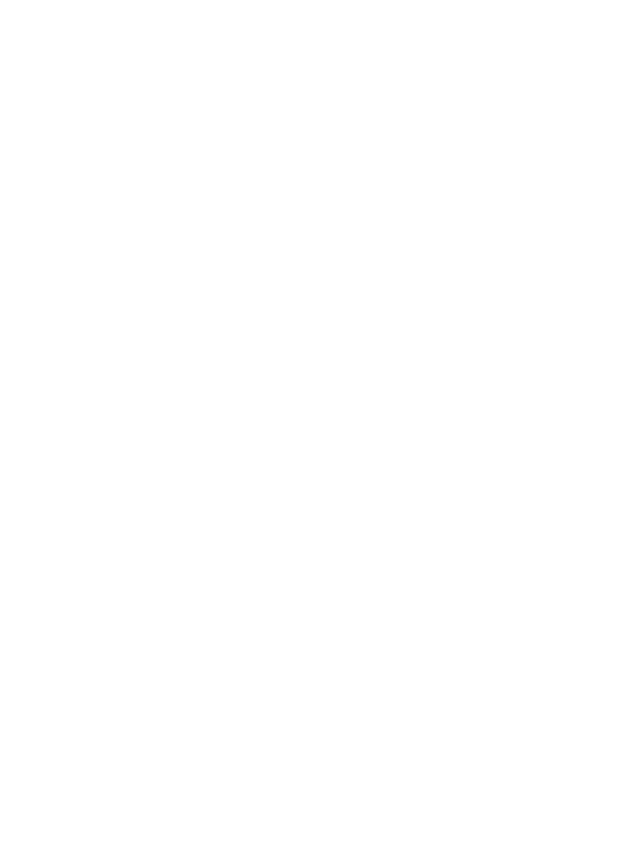
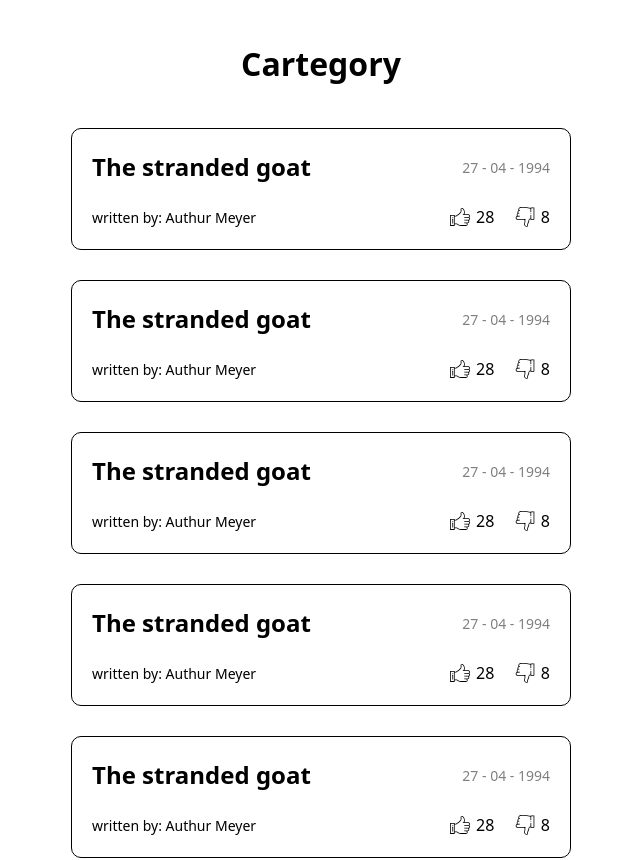
Before and after one commit to dejiabiola/project-readable, a React (Create React App) app: page /cartegory in a window 1280 px wide. Shown: the top 860 px of the page, without its empty margins (319-959 px from the left). Before the commit the page ends 800 px from the top, so only its background shows below. Built offline with nearby package versions, Linux system fonts and the light colour scheme.

Commit message:
completed categories page

```diff
--- a/src/App.js
+++ b/src/App.js
@@ -4,11 +4,13 @@
 import AppStyles from "./AppStyles.styles.tw";
 
 const App = () => {
+  const { login, home, cartegory } = appRoutes
   return (
     <AppStyles>
       <Switch>
-        {/* <Route path='/' component={Home} /> */}
-        <Route path={appRoutes.login.path} component={appRoutes.login.component} exact />
+        <Route path={home.path} component={home.component} exact />
+        <Route path={login.path} component={login.component} exact />
+        <Route path={cartegory.path} component={cartegory.component} />
       </Switch>
     </AppStyles>
   );
--- a/src/AppStyles.styles.tw.js
+++ b/src/AppStyles.styles.tw.js
@@ -2,6 +2,6 @@
 // import tw from "tailwind.macro";
 
 export const AppStyles = styled.div.attrs({
-  className: "w-full h-screen"
+  className: "w-full"
 })``;
 export default AppStyles;
--- /dev/null
+++ b/src/components/posts-preview/PostPreview.jsx
@@ -0,0 +1,29 @@
+import React from 'react'
+import {PostPreviewDiv, VoteDownSvg, VoteUpSvg, PostDate, Title, Authur} from './PostPreview.styles'
+
+
+const PostPreview = () => {
+  return (
+    <PostPreviewDiv>
+      <div>
+        <Title>The stranded goat</Title>
+        <PostDate>27 - 04 - 1994</PostDate>
+      </div>
+      <div>
+        <Authur>written by: Authur Meyer</Authur>
+        <div>
+          <div>
+            <VoteUpSvg />
+            <span>28</span>
+          </div>
+          <div>
+            <VoteDownSvg />
+            <span>8</span>
+          </div>
+        </div>
+      </div>
+    </PostPreviewDiv>
+  )
+}
+
+export default PostPreview
--- /dev/null
+++ b/src/components/posts-preview/PostPreview.styles.js
@@ -0,0 +1,72 @@
+import styled from 'styled-components'
+import { ReactComponent as ThumbUp } from '../../media/thumb-up.svg'
+import { ReactComponent as ThumbDown } from '../../media/thumb-down.svg'
+
+
+
+
+export const PostPreviewDiv = styled.div`
+  border: 1px solid black;
+  border-radius: 10px;
+  max-width: 100%;
+  width: 500px;
+  padding: 20px;
+  margin-bottom: 30px;
+  margin-left: auto;
+  margin-right: auto;
+
+
+  & > div {
+    display: flex;
+    justify-content: space-between;
+    align-items: center;
+
+    & > div {
+      display: flex;
+      align-items: center;
+      width: 100px;
+      justify-content: space-between;
+
+      & > div {
+      display: flex;
+      align-items: center;
+    }
+    }
+  }
+
+  & > div:nth-of-type(1) {
+    margin-bottom: 20px;
+  }
+`
+
+
+export const VoteUpSvg = styled(ThumbUp)`
+  height: 20px;
+  width: 20px;
+  cursor: pointer;
+  margin-right: 6px;
+`
+
+
+export const VoteDownSvg = styled(ThumbDown)`
+  height: 20px;
+  width: 20px;
+  cursor: pointer;
+  margin-right: 6px;
+`
+
+
+export const Title = styled.h2`
+  font-size: 24px;
+  font-weight: bold;
+
+`
+
+export const Authur = styled.p`
+  font-size: 14px;
+`
+
+export const PostDate = styled.p`
+  font-size: 14px;
+  color: grey
+`
--- /dev/null
+++ b/src/pages/cartegory/Cartegory.jsx
@@ -0,0 +1,24 @@
+import React from 'react'
+import PostPreview from '../../components/posts-preview/PostPreview'
+import {CategoryPageContainer} from './Cartegory.styles'
+
+
+const numbers = [1, 2, 3, 5, 3, 2]
+
+const Cartegory = () => {
+  return (
+    <CategoryPageContainer>
+      <h1>Cartegory</h1>
+      <div>
+
+      {
+        numbers.map(num => (
+          <PostPreview key={num} />
+        ))
+      }
+      </div>
+    </CategoryPageContainer>
+  )
+}
+
+export default Cartegory
--- /dev/null
+++ b/src/pages/cartegory/Cartegory.styles.js
@@ -0,0 +1,19 @@
+import styled from 'styled-components'
+import tw from 'tailwind.macro'
+
+
+
+export const CategoryPageContainer = styled.div`
+  max-width: 1140px;
+  width: 100%;
+  padding: 15px;
+  padding-top: 40px;
+  margin: 0 auto;
+
+  h1 {
+    font-size: 32px;
+    font-weight: bold;
+    text-align: center;
+    margin-bottom: 40px;
+  }
+`
--- /dev/null
+++ b/src/pages/home/Home.jsx
@@ -0,0 +1,13 @@
+import React from 'react'
+import {Link} from 'react-router-dom'
+
+const Home = () => {
+  return (
+    <div>
+      Welcome to Home
+      Link to <Link to='/login'>Login</Link>
+    </div>
+  )
+}
+
+export default Home
--- a/src/routes/routes.js
+++ b/src/routes/routes.js
@@ -1,11 +1,21 @@
 import Login from '../pages/login/Login'
-
+import Home from '../pages/home/Home'
+import Cartegory from '../pages/cartegory/Cartegory';
 
 const routes = {
+  home: {
+    path: '/',
+    component: Home,
+    exact: true
+  },
   login: {
-    path: '/',
+    path: '/login',
     component: Login,
     exact: true
+  },
+  cartegory: {
+    path: '/cartegory',
+    component: Cartegory,
   }
 }
 
```
Also changed, not shown: src/media/thumb-down.svg (added), src/media/thumb-up.svg (added), src/pages/home/home.styles.js (added).
